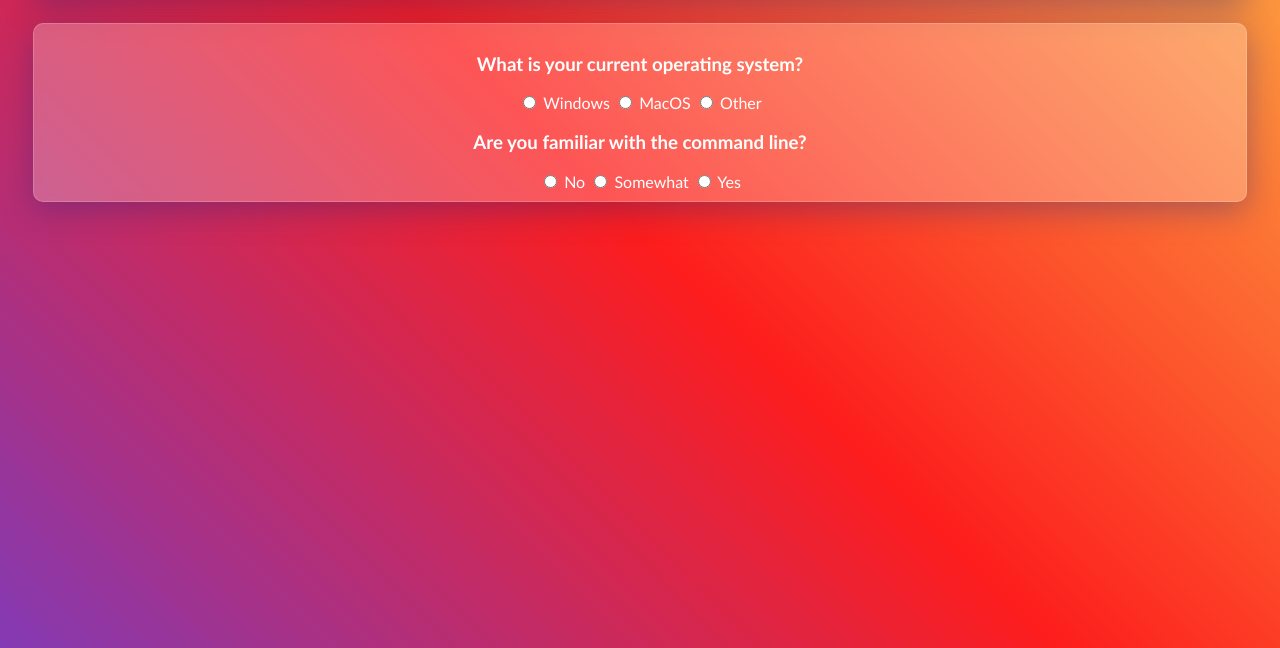
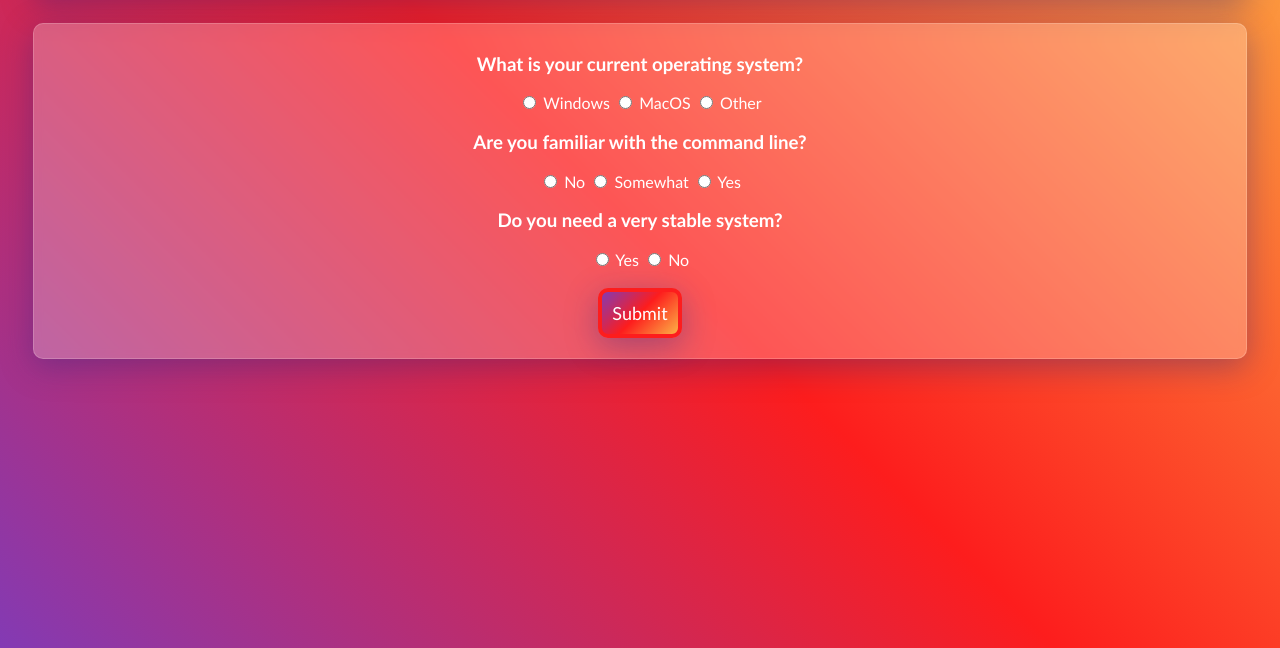
Before and after one commit to sidgames5/distro-finder, a plain HTML site: page test.html in a window 1280 px wide. Shown: the part 185-833 px from the top of the page. Drawn offline with Linux system fonts and the light colour scheme.

Commit message:
add new question

```diff
--- a/test.html
+++ b/test.html
@@ -40,6 +40,14 @@
                 <label for="cli_somewhat">Somewhat</label>
                 <input type="radio" id="cli_yes" name="cli">
                 <label for="cli_yes">Yes</label>
+
+                <h3>Do you need a very stable system?</h3>
+                <input type="radio" id="stable_yes" name="stable">
+                <label for="stable_yes">Yes</label>
+                <input type="radio" id="stable_no" name="stable">
+                <label for="stable_no">No</label>
+
+                <br><br><button>Submit</button>
             </form>
         </div>
     </div>
```
